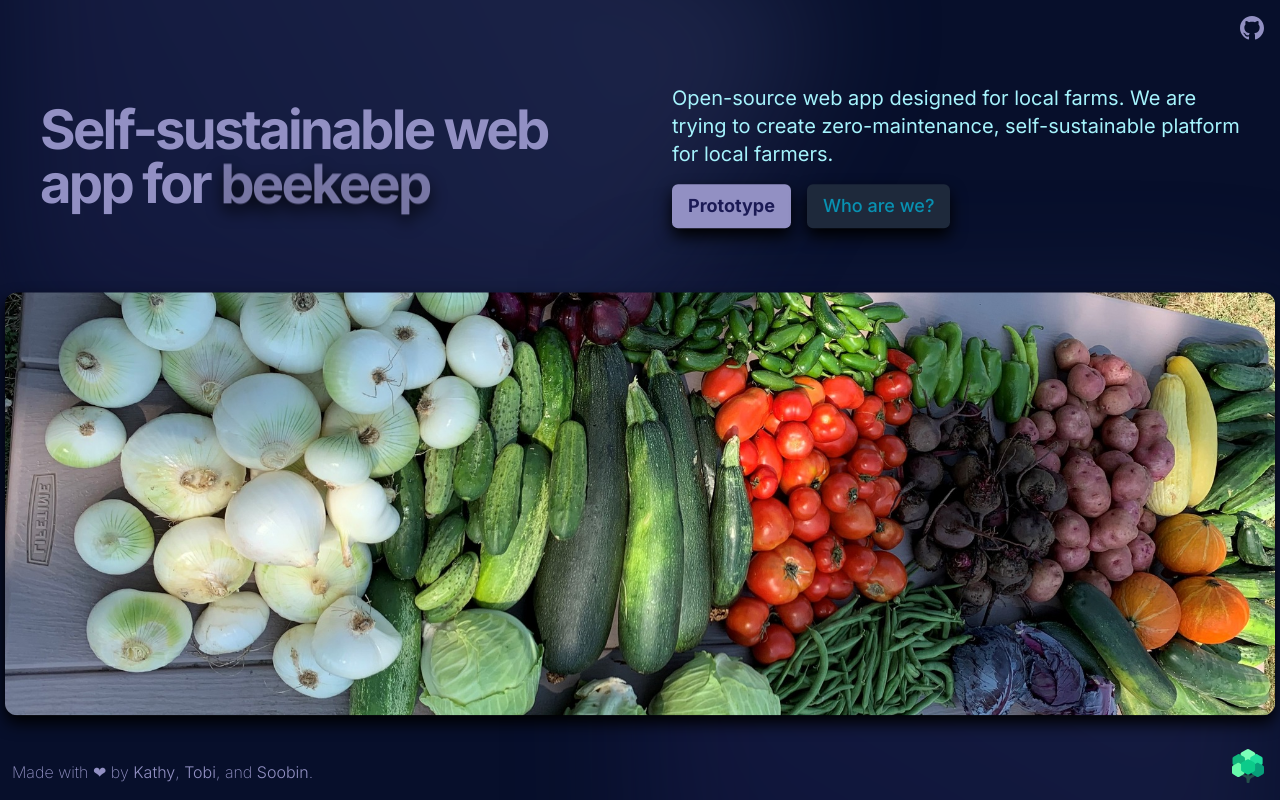
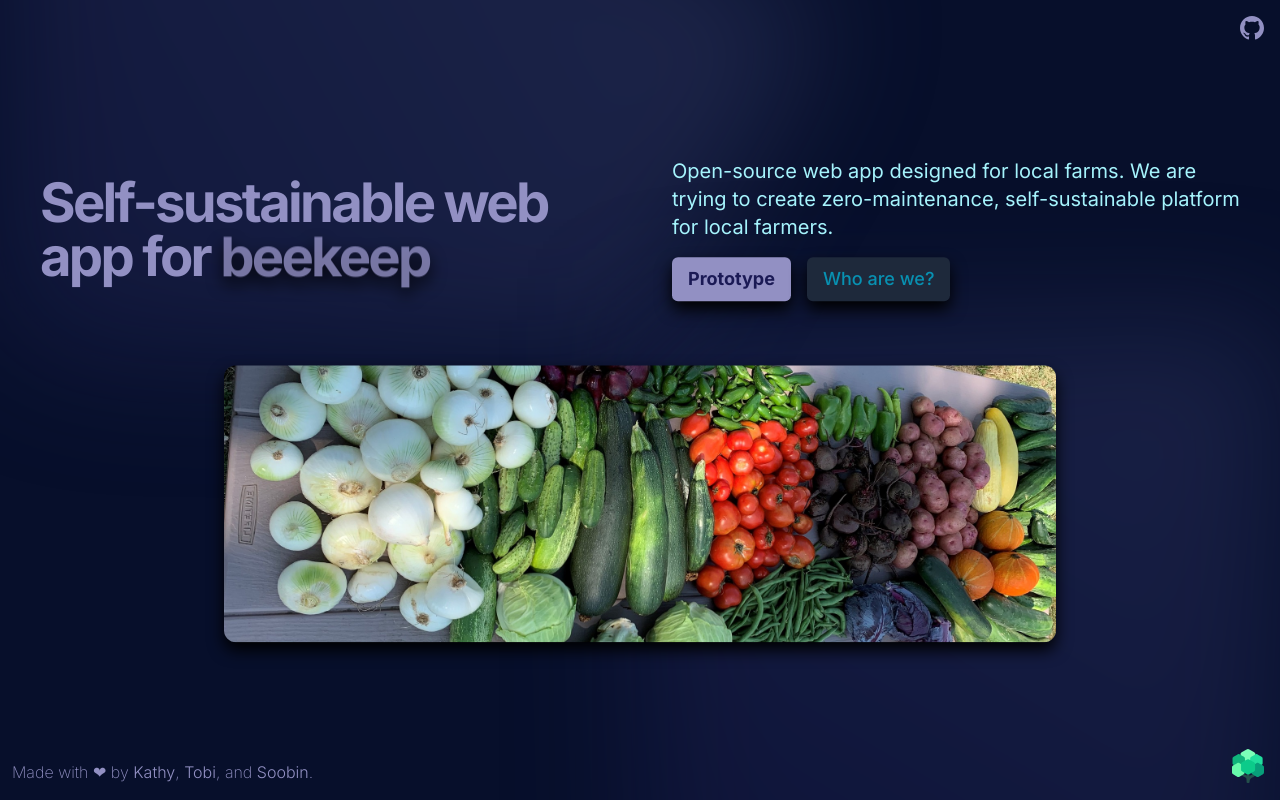
Before and after one commit to soobinrho/GoodLifeFarms, a Next.js app: page / in a window 1280 px wide. Shown: the top 800 px of the page. Built offline with nearby package versions, Linux system fonts and the light colour scheme.

Commit message:
refactor: limit max size of vege pic
Signed-off-by: Soobin Rho <soobinrho@gmail.com>

```diff
--- a/src/components/landing-page.tsx
+++ b/src/components/landing-page.tsx
@@ -50,18 +50,20 @@ export default function LandingPage() {
                   >
                     Prototype
                   </Link>
-                  <Link
+                  <a
                     className='inline-flex items-center justify-center rounded-md bg-slate-800 px-4 py-2 text-lg font-medium text-cyan-600 drop-shadow-[0_8px_8px_rgba(0,0,0,1)] transition-colors hover:bg-gray-300 hover:text-primary-3 hover:drop-shadow-2xl focus-visible:ring-1 active:ring-2 disabled:pointer-events-none disabled:opacity-50'
-                    href='#'
+                    target='_blank'
+                    href='https://github.com/soobinrho/good-life-farms/blob/main/DEVLOG.md#who-are-we'
+                    rel='noopener noreferrer'
                   >
                     Who are we?
-                  </Link>
+                  </a>
                 </div>
               </div>
             </div>
             <img
               alt='Produces from Good Life Farms. '
-              className='mx-auto aspect-[3/1] overflow-hidden rounded-xl object-cover drop-shadow-[0_8px_8px_rgba(0,0,0,1)]'
+              className='mx-auto aspect-[3/1] max-w-[90vw] overflow-hidden rounded-xl object-cover drop-shadow-[0_8px_8px_rgba(0,0,0,1)] sm:max-w-[65vw]'
               height='300'
               src='/farm-produces.jpg'
               width='1270'
```
Also changed, not shown: 1 other file (tests, documents, lock files or other folders).
